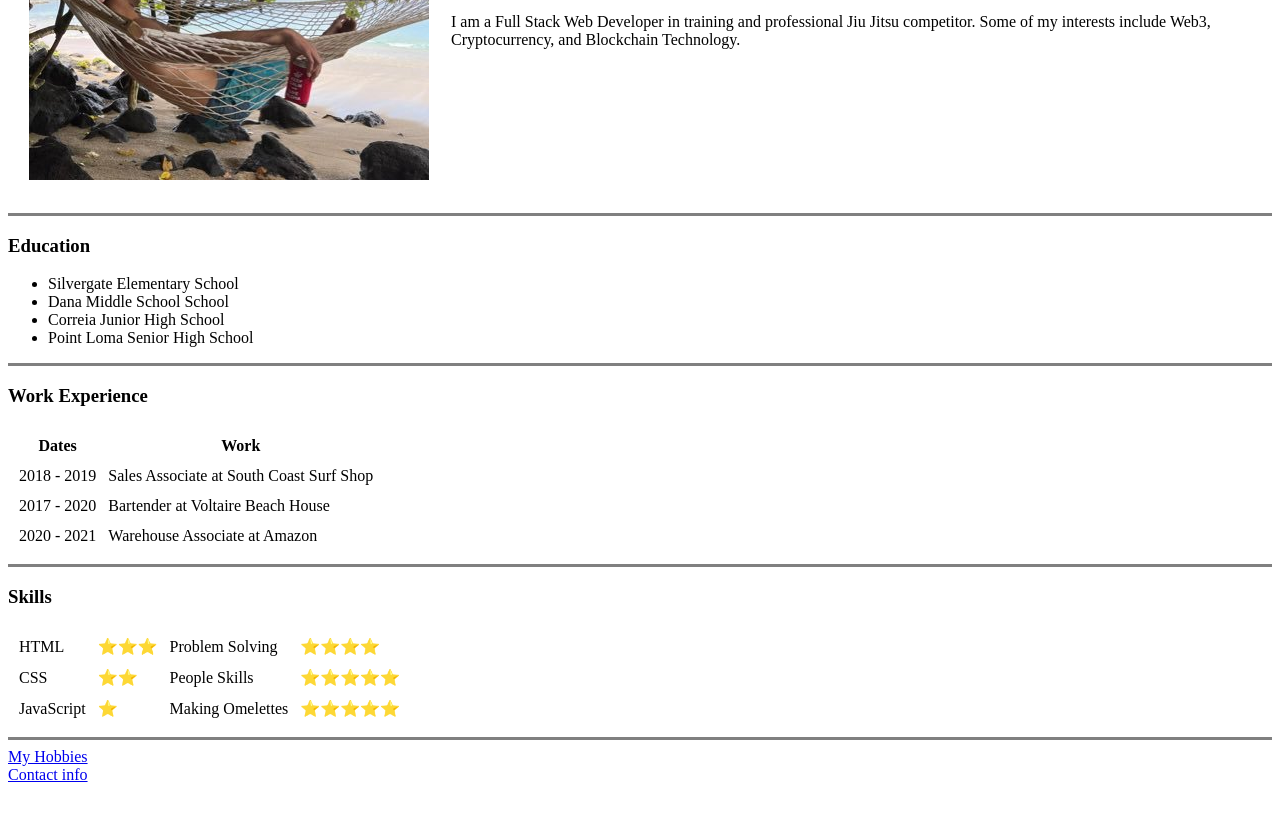
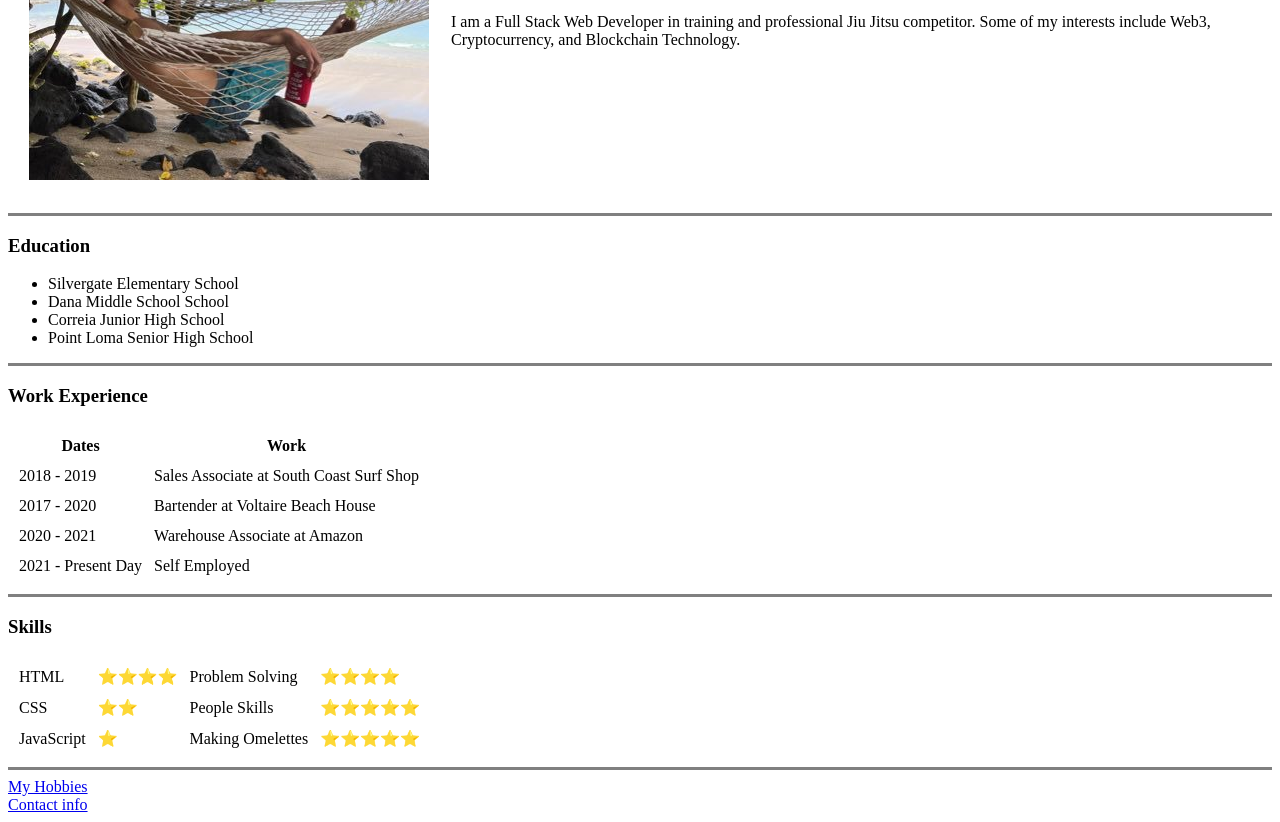
Before and after one commit to DavidJDaSilva/cv, a plain HTML site: page index.html in a window 1280 px wide. Shown: the part 249-1071 px from the top of the page. Before the commit the page ends 1041 px from the top, so only its background shows below. Drawn offline with Linux system fonts and the light colour scheme.

Commit message:
Update index.html

```diff
--- a/index.html
+++ b/index.html
@@ -48,6 +48,10 @@
         <td>2020 - 2021</td>
         <td>Warehouse Associate at Amazon</td>
       </tr>
+      <tr>
+        <td>2021 - Present Day</td>
+        <td>Self Employed</td>
+      </tr>
     </tbody>
   </table>
   <hr size="3" noshade>
@@ -55,7 +59,7 @@
   <table cellspacing="10">
     <tr>
       <td>HTML</td>
-      <td>⭐⭐⭐</td>
+      <td>⭐⭐⭐⭐</td>
       <td>Problem Solving</td>
       <td>⭐⭐⭐⭐</td>
     </tr>
```
